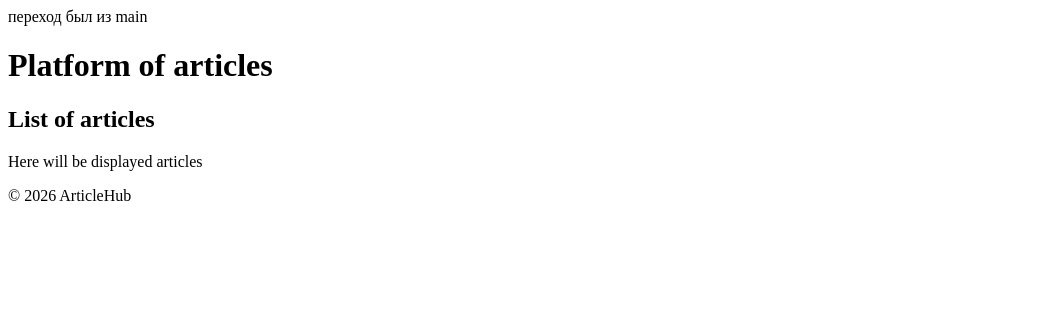
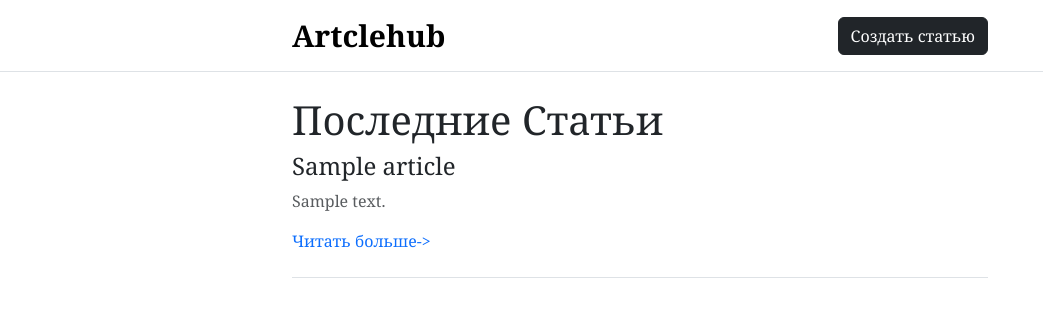
Before and after one commit to almasiks/outpeer, a Django app: page /articles/ in a window 1280 px wide. Shown: the top 317 px of the page, without its empty margins (0-1043 px from the left). Run offline with Django 5.2, Linux system fonts and the light colour scheme; tables that the repository leaves empty hold one stand-in row (values such as "Sample post").

Commit message:
Шаблонизатор Django

```diff
--- a/articles_app/articlehub/articles/templates/articles/article_list.html
+++ b/articles_app/articlehub/articles/templates/articles/article_list.html
@@ -1,23 +1,22 @@
-<!doctype html>
-<html lang="en">
-<head>
-    <meta charset="UTF-8">
-    <meta name="viewport"
-          content="width=device-width, user-scalable=no, initial-scale=1.0, maximum-scale=1.0, minimum-scale=1.0">
-    <meta http-equiv="X-UA-Compatible" content="ie=edge">
-    <title>Document</title>
-</head>
-<body>
-    переход был из main {{ search_query }}
-    <header>
-        <h1>Platform of articles</h1>
-    </header>
-<main>
-    <h2>List of articles</h2>
-    <p>Here will be displayed articles</p>
-</main>
-<footer>
-    <p>&copy; 2026 ArticleHub</p>
-</footer>
-</body>
-</html>
+{% extends 'articles/base.html' %}
+{% block title %}Article - HUB{% endblock %}
+{% block content %}
+    <h1>Последние Статьи</h1>
+
+    {% if articles %}
+
+    {% for article in articles %}
+            <div class="md-4 pb-4 border-bottom">
+                <h2 class="h4">{{ article.title }}</h2>
+                <p class="text-muted">
+                    {{ article.content|truncatechars:150}}
+                </p>
+            <a href="{% url 'article_detail' article.id %}" class="text-decoration-none">
+                Читать больше->
+            </a>
+        </div>
+    {% endfor %}
+        {% else %}
+        <p class="text-muted"> Статей пока нет</p>
+    {% endif %}
+{% endblock %}
--- /dev/null
+++ b/articles_app/articlehub/articles/templates/articles/base.html
@@ -0,0 +1,39 @@
+<!doctype html>
+<html lang="ru">
+<head>
+    <meta charset="UTF-8">
+    <meta name="viewport"
+          content="width=device-width, user-scalable=no, initial-scale=1.0, maximum-scale=1.0, minimum-scale=1.0">
+    <meta http-equiv="X-UA-Compatible" content="ie=edge">
+    <title>{% block title %}Article hub{% endblock %}</title>
+    <link href=" https://cdn.jsdelivr.net/npm/bootstrap@5.3.8/dist/css/bootstrap.min.css" rel="stylesheet" integrity="sha384-sRIl4kxILFvY47J16cr9ZwB07vP4J8+LH7qKQnuqkuIAvNWLzeN8tE5YBujZqJLB" crossorigin="anonymous">
+    <style>
+        body{
+            font-family: Georgia, "Times New Roman", serif;
+            background-color: #ffffff;
+        }
+
+        .navbar-brand {
+            font-weight: 700;
+            font-size: 30px;
+        }
+        .content{
+            max-width: 720px;
+        }
+    </style>
+</head>
+<body>
+    <nav class="navbar navbar-light border-bottom mb-4">
+        <div class="container content">
+            <a href="{% url 'article_list' %}" class="navbar-brand">Artclehub</a>
+    <a class="btn btn-dark" href="{% url 'article_create' %}">
+        Создать статью
+    </a>
+    </div>
+    </nav>
+    <main class="container content">
+    {% block content %}{% endblock %}
+    </main>
+</body>
+
+</html>
--- a/articles_app/articlehub/articles/urls.py
+++ b/articles_app/articlehub/articles/urls.py
@@ -1,8 +1,11 @@
+from os import name
+
 from django.urls import path
 from . import views
 urlpatterns = [
-    path('', views.articles_list, name='articles_list'),
-    path('<int:article_id>/', views.article_detail, name='article_detail'),
-    path('author/<int:author_id>/', views.author_detail, name='author_detail'),
-    path('create/', views.article_create, name='article_create'),
-]
+    path('create/',views.article_create, name='article_create'),
+    path('<int:pk>/', views.article_detail, name='article_detail'),
+    path('', views.article_list, name='article_list'),
+    path('<int:pk>/edit', views.article_edit, name='article_edit'),
+    path('<int:pk>/delete', views.article_delete, name='article_delete'),
+    ]
--- a/articles_app/articlehub/articles/views.py
+++ b/articles_app/articlehub/articles/views.py
@@ -1,43 +1,68 @@
-from django.shortcuts import render
-from django.http import HttpResponse
-from django.http import HttpResponseRedirect
-from django.http import Http404
-from django.shortcuts import get_object_or_404, render
+from django.shortcuts import render, redirect, get_object_or_404
+from .models import Article, Author
 
-from articles.apps import ArticlesConfig
+def article_create(request):
+    authors = Author.objects.all()
+    context = {'authors': authors}
+
+    if request.method == 'POST':
+        title = request.POST.get('title')
+        content = request.POST.get('content')
+        author_id = request.POST.get('author')
 
 
-def articles_list(request):
-    seacrh_query  = request.GET.get('seacrh')
-    context = {
-        'seacrh_query': seacrh_query,
-    }
+        if not title or not content or not author_id:
+            return render(request, 'articles/article_create.html', context = {
+                'error':'ALL fields must be filled!',
+                'authors': authors,
+            })
 
-    return render(request, 'articles/article_list.html', context)
+        # Создаем статью
+        Article.objects.create(
+            title=title,
+            content=content,
+            author_id=author_id
+        )
+
+        return redirect('article_list')
+
+    return render(request, 'articles/article_create.html', context = {'authors' : authors})
+
+def article_list(request):
+    articles = Article.objects.all()
+    return render(request, 'articles/article_list.html', context = {'articles' : articles})
 
 
-def article_detail(request, article_id):
-    if article_id == 1:
-         return HttpResponse(f'Это страница статьи с id: {article_id}')
-    return Http404(f'статья с Id {article_id}')
+def article_detail(request, pk):
+    article = get_object_or_404(Article, id = pk)
+    return render(request, 'articles/article_detail.html', context={'article':article})
 
 
+def article_edit(request, pk):
+    article = get_object_or_404(Article, id=pk)
+    if request.method == 'POST':
+        title = request.POST.get('title')
+        content = request.POST.get('content')
+        author_id = request.POST.get('author')
 
-def author_detail(request, author_id):
-    seacrh_query = request.GET.get('seacrh')
-    context = {
-        'seacrh_query': seacrh_query,
-    }
-    if author_id == 1:
-        return HttpResponse(f'Это страница автора с id: {author_id}')
+        if not title:
+            return render(request, 'articles/article_create.html', context={
+                'error': 'ALL fields must be filled!',
+                'article': article,
+            })
+        article.title = title
+        article.content = content
+        article.save()
 
-    raise Http404
-def article_create(request):
-    request_post = request.POST
+        return redirect('article_detail', pk)
+    return render(request, 'articles/article_create.html', context={'article': article})
 
+
+def article_delete(request, pk):
+    article = get_object_or_404(Article, id=pk)
     if request.method == 'POST':
-        title = request_post.get('title')
-        content = request_post.get('content')
-        return HttpResponse(f"Получена статья: {title}")
+        article.delete()
 
-    return render(request, 'articles/article_create.html')
+        return redirect('article_list')
+
+    return render(request, 'articles/articles_confirm_delete.html', context={'article': article})
```
Also changed, not shown: articles_app/articlehub/articles/templates/articles/article_create.html (+41 -26 lines), articles_app/articlehub/articles/templates/articles/article_detail.html (added, +11 -0 lines), articles_app/articlehub/articles/templates/articles/articles_confirm_delete.html (added, +10 -0 lines).
